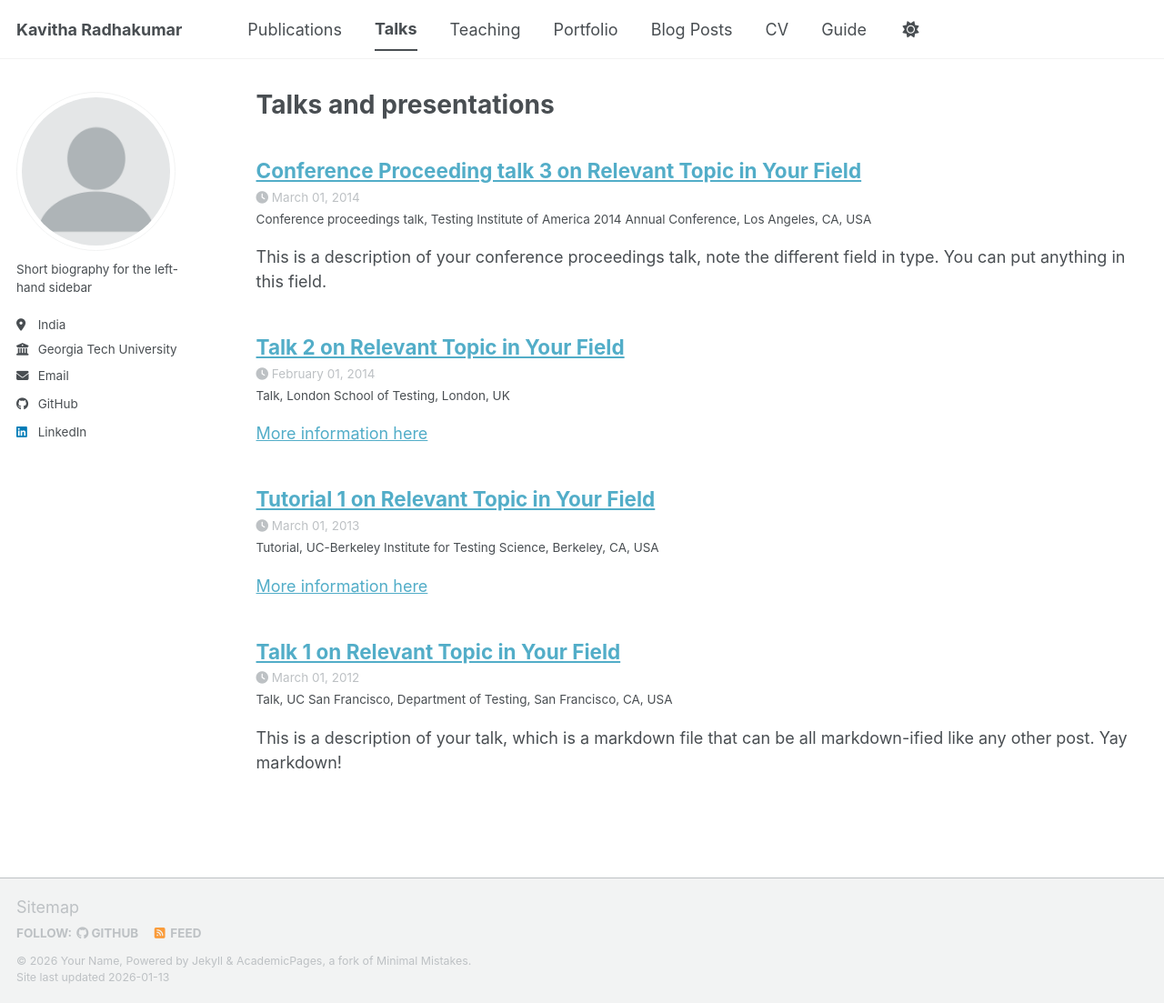
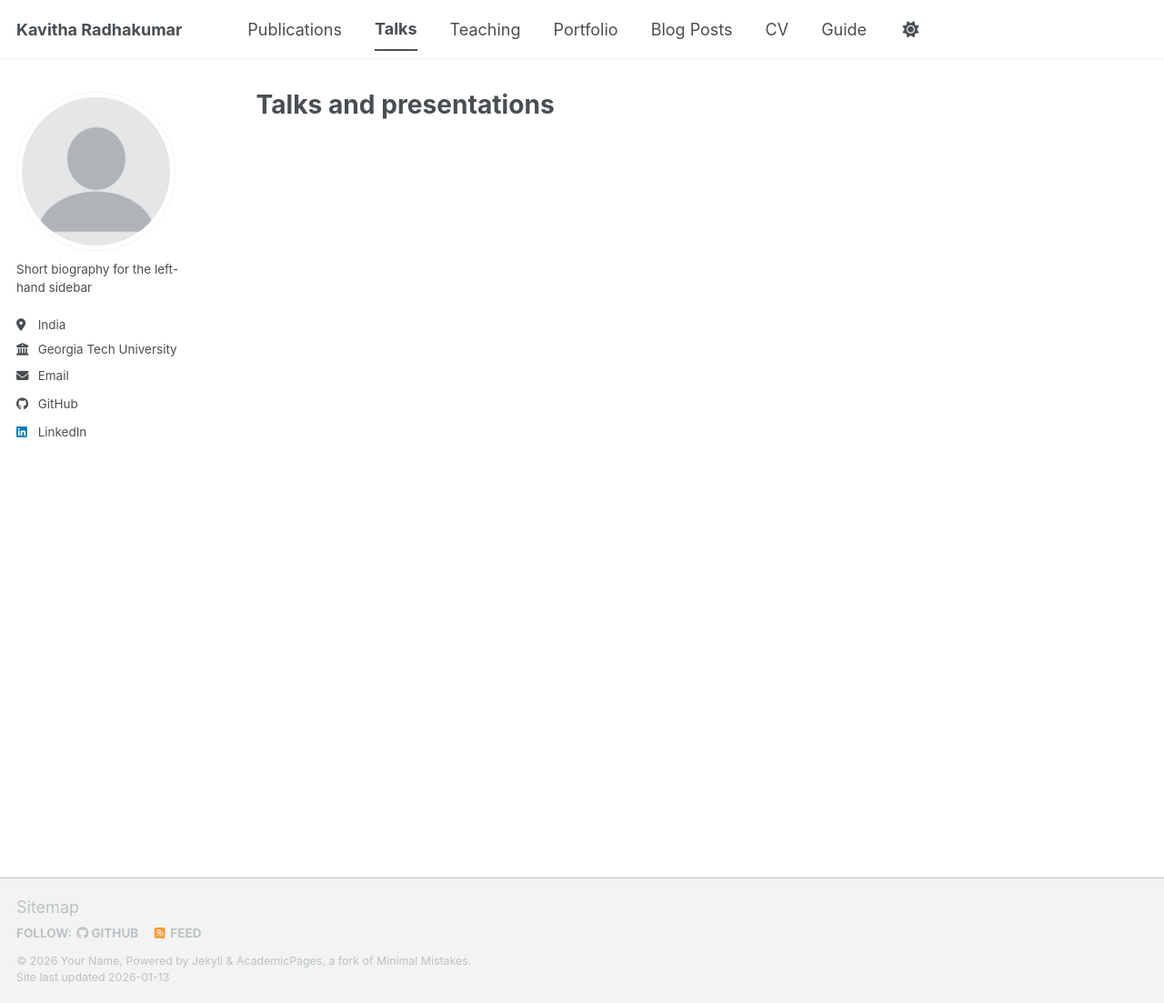
Before and after one commit to kavitharadhakumar/kavitharadhakumar.github.io, a Jekyll site: the page built from _pages/talks.html, in a window 1280 px wide and 1103 px high. Shown: the whole window at 91% size. Built offline with Jekyll 4.4.1, drawn with Linux system fonts in a browser that asks for light colours; a script bundle is joined from its source files by our own code; library files that are not in the unit come from our copies; part of the change alters nothing that is shown.

```diff
--- a/_config.yml
+++ b/_config.yml
@@ -222,16 +222,10 @@ kramdown:
 
 # These settings control the types of collections used by the template
 collections:
-  teaching:
-    output: true
-    permalink: /:collection/:path/
   publications:
     output: true
     permalink: /:collection/:path/
   portfolio:
-    output: true
-    permalink: /:collection/:path/
-  talks:
     output: true
     permalink: /:collection/:path/
 
```
